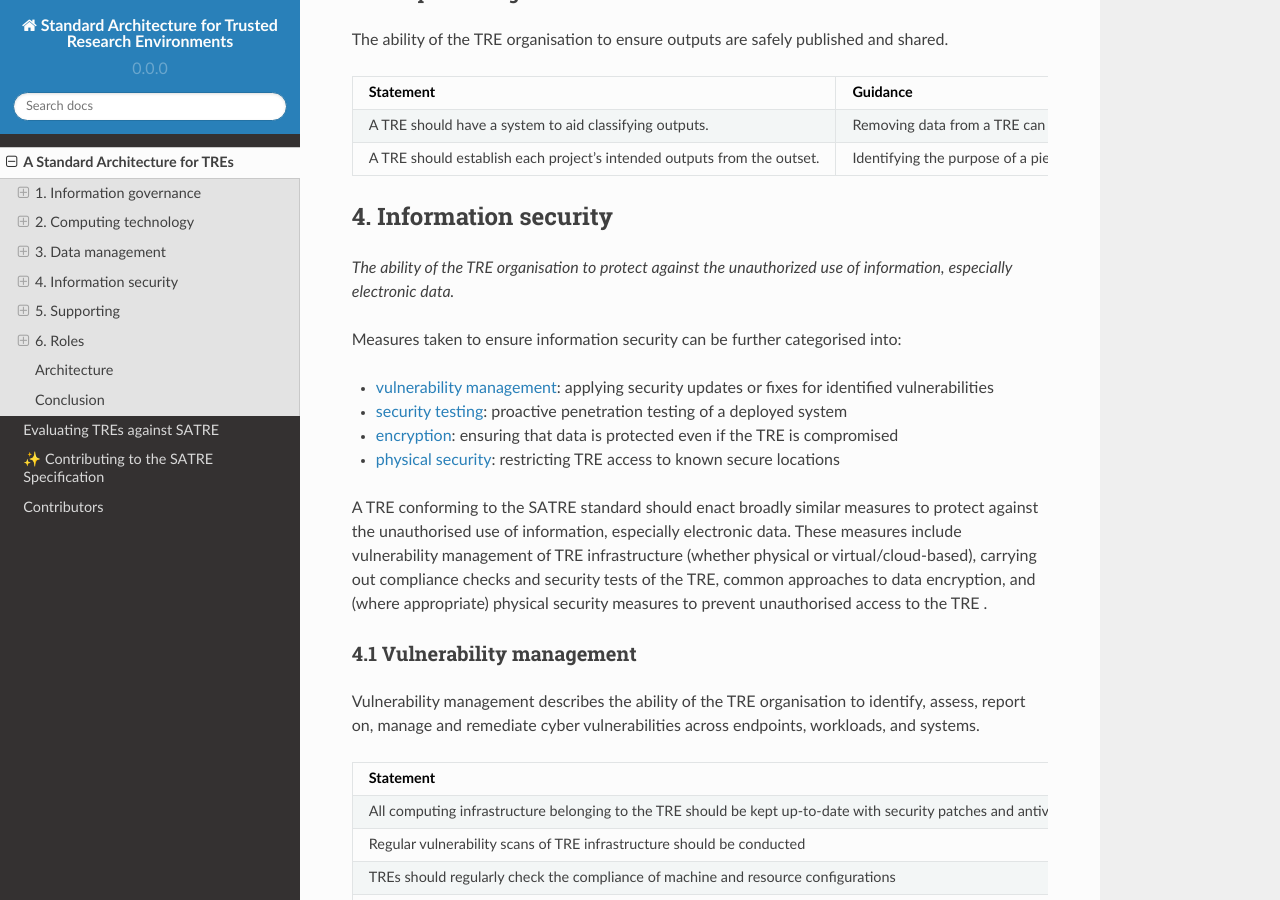
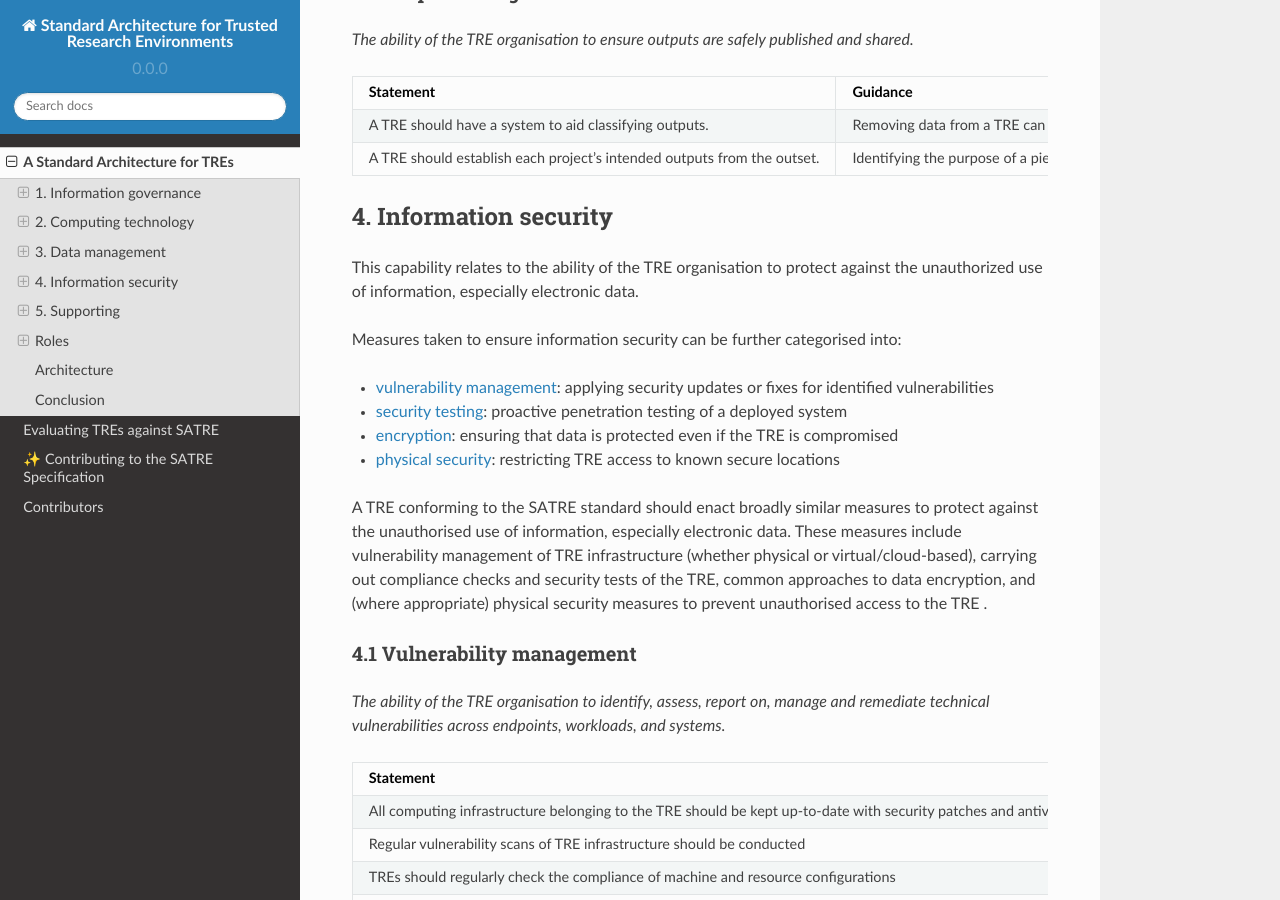
Before and after one commit to sa-tre/satre-specification, a Sphinx documentation site: the page built from docs/source/standard.md, in a window 1280 px wide and 900 px high, scrolled down 7562 px. Built offline with Sphinx 7.4.7 and the Read the Docs theme 2.0.0, drawn with Linux system fonts in a browser that asks for light colours; some of the changed text lies outside the part shown.

Commit message:
:recycle: Ensure that use of italics is standardised

````diff
--- a/docs/source/standard.md
+++ b/docs/source/standard.md
@@ -35,7 +35,7 @@ There might be good reasons why any particular TRE does not possess one or more
 
 ## 1. Information governance
 
-What the TRE organisation does to ensure information risk is measured and managed to an acceptable level.
+This capability concerns what the TRE organisation does to ensure information risk is measured and managed to an acceptable level.
 
 ### 1.1 Compliance, monitoring and reporting
 
@@ -57,7 +57,7 @@ _The ability of the TRE organisation to monitor compliance with internal and ext
 
 ### 1.2 Policy regulation and management
 
-_How an organsation determines what policies and regulations are required and ensures alignment to changes in requirements._
+_How the TRE organisation determines what policies and regulations are required and ensures alignment to changes in requirements._
 
 ```{list-table}
 :header-rows: 1
@@ -229,15 +229,15 @@ The ability of the TRE organisation to ensure that people with access to data ar
 
 ## 2. Computing technology
 
-What the TRE organisation does to manage systems for storing, retrieving, analysing and sending information.
+This capability concerns what the TRE organisation does to manage systems for storing, retrieving, analysing and sending information.
 
 ### 2.1 End user computing
 
-The ability of the TRE organisation to provide and manage devices, workspaces, interfaces and applications used by researchers to interact with underlying systems and data.
+_The ability of the TRE organisation to provide and manage devices, workspaces, interfaces and applications used by researchers to interact with underlying systems and data._
 
 #### 2.1.1 User interface
 
-The interfaces used for interacting with the TRE management system and the TRE workspace.
+_The interfaces used for interacting with the TRE management system and the TRE workspace._
 
 ```{list-table}
 :header-rows: 1
@@ -295,7 +294,7 @@ programming languages, IDEs, desktop applications etc.
 
 #### 2.1.3 Advanced or cluster computing
 
-The ability to run analyses requiring more compute resources, or more specialised hardware, than is present in the user's workspace.
+_The ability to run analyses requiring more compute resources, or more specialised hardware, than is present in the user's workspace._
 
 ```{list-table}
 :header-rows: 1
@@ -340,7 +336,7 @@ SQL, noSQL, etc.
 
 ### 2.2 Infrastructure analytics
 
-The ability of the TRE organisation to record and analyse data about the usage of the TRE.
+_The ability of the TRE organisation to record and analyse data about the usage of the TRE._
 
 ```{list-table}
 :header-rows: 1
@@ -362,7 +358,7 @@ The ability of the TRE organisation to record and analyse data about the usage o
 
 ### 2.3 Network management
 
-The ability of the TRE organisation to administer and secure network infrastructure using applications, tools and processes.
+_The ability of the TRE organisation to administer and secure network infrastructure using applications, tools and processes._
 
 ```{list-table}
 :header-rows: 1
@@ -388,7 +384,7 @@ The ability of the TRE organisation to administer and secure network infrastruct
 
 ### 2.4 Infrastructure lifecycle management
 
-The ability of the TRE organisation to manage necessary physical or virtual infrastructure.
+_The ability of the TRE organisation to manage necessary physical or virtual infrastructure._
 
 #### 2.4.1 Deployment management
 
@@ -504,11 +500,11 @@ _The ability of the TRE organisation to ensure all IT infrastructure, processes,
 
 ## 3. Data management
 
-The ability of the TRE organisation to manage data assets and ensure information remains secure.
+This capability concerns the ability of the TRE organisation to manage data assets and ensure information remains secure.
 
 ### 3.1 Data lifecycle management
 
-The ability of the TRE organisation to manage how and where data is stored, how it moves, changes and is removed.
+_The ability of the TRE organisation to manage how and where data is stored, how it moves, changes and is removed._
 
 ```{list-table}
 :header-rows: 1
@@ -557,7 +553,7 @@ The ability of the TRE organisation to manage how and where data is stored, how
 
 ### 3.2 Identity and access management
 
-The ability of the TRE organisation to ensure the right people (identities) can access the tools and data they need and no more.
+_The ability of the TRE organisation to ensure the right people (identities) can access the tools and data they need and no more._
 
 ```{list-table}
 :header-rows: 1
@@ -590,7 +586,7 @@ The ability of the TRE organisation to ensure the right people (identities) can
 
 ### 3.3 Output management
 
-The ability of the TRE organisation to ensure outputs are safely published and shared.
+_The ability of the TRE organisation to ensure outputs are safely published and shared._
 
 ```{list-table}
 :header-rows: 1
@@ -615,7 +611,7 @@ The ability of the TRE organisation to ensure outputs are safely published and s
 
 ## 4. Information security
 
-_The ability of the TRE organisation to protect against the unauthorized use of information, especially electronic data._
+This capability relates to the ability of the TRE organisation to protect against the unauthorized use of information, especially electronic data.
 
 Measures taken to ensure information security can be further categorised into:
 
@@ -631,7 +627,7 @@ These measures include vulnerability management of TRE infrastructure (whether p
 
 ### 4.1 Vulnerability management
 
-Vulnerability management describes the ability of the TRE organisation to identify, assess, report on, manage and remediate cyber vulnerabilities across endpoints, workloads, and systems.
+_The ability of the TRE organisation to identify, assess, report on, manage and remediate technical vulnerabilities across endpoints, workloads, and systems._
 
 ```{list-table}
 :header-rows: 1
@@ -658,7 +654,7 @@ Vulnerability management describes the ability of the TRE organisation to identi
 
 ### 4.2 Security testing
 
-Security testing enables the TRE organisation to gain assurance in the security of a TRE by testing or attempting to breach some or all of that system's security.
+_Security testing enables the TRE organisation to gain assurance in the security of a TRE by testing or attempting to breach some or all of that system's security._
 
 ```{list-table}
 :header-rows: 1
@@ -717,7 +713,8 @@ Here we define 'project' data as the data brought in for work which is very like
 
 ### 4.4 Physical security
 
-The ability of the TRE organisation to manage and protect physical assets from unauthorised access, damage or destruction.
+_The ability of the TRE organisation to manage and protect physical assets from unauthorised access, damage or destruction._
+
 Physical security controls can provide TREs using highly sensitive data an extra layer of security, even if technical controls are already in place for less sensitive data:
 
 ```{list-table}
@@ -741,7 +738,7 @@ Physical security controls can provide TREs using highly sensitive data an extra
 
 ### 5.1 Legal
 
-The ability of the TRE organisation to access suitable and timely legal advice.
+_The ability of the TRE organisation to access suitable and timely legal advice._
 
 <!-- Specific requirements? _e.g._ Article 32 of the GDPR requires organisations to regularly test and evaluate the effectiveness of the technical and organisational measures employed to protect personal data, and penetration testing is an effective way of assessing your technical defences. -->
 
@@ -759,7 +756,7 @@ The ability of the TRE organisation to access suitable and timely legal advice.
 
 ### 5.2 Relationship management
 
-The ability of the TRE organisation to maintain engagement with its customers, stakeholders and other interested parties.
+_The ability of the TRE organisation to maintain engagement with its customers, stakeholders and other interested parties._
 
 ```{list-table}
 :header-rows: 1
@@ -775,7 +772,7 @@ The ability of the TRE organisation to maintain engagement with its customers, s
 
 ### 5.3 Other
 
-The ability of the TRE organisation to access other supporting capabilities such as financial or business continuity.
+_The ability of the TRE organisation to access other supporting capabilities such as financial or business continuity._
 
 ```{list-table}
 :header-rows: 1
@@ -791,13 +788,13 @@ The ability of the TRE organisation to access other supporting capabilities such
 
 (standard_capability_roles)=
 
-## 6. Roles
+## Roles
 
 A TRE conforming to the SATRE standard should provide a broadly similar experience for stakeholders operating in each of these defined roles.
 There is not necessarily a one-to-one mapping between roles and people.
 One person can have multiple roles.
 
-### 6.1 TRE users
+### TRE users
 
 The researchers working on projects that involve logging into a TRE to access data.
 
@@ -815,7 +812,7 @@ The researchers working on projects that involve logging into a TRE to access da
   -
 ```
 
-### 6.2 TRE administration roles
+### TRE administration roles
 
 The IT and related professionals who will be responsible for deploying and managing instances of a TRE conforming to the SATRE standard.
 These roles cover managing TRE computing infrastructure, but also administering the TRE itself (_e.g._ managing users and projects).
@@ -834,7 +831,7 @@ These roles cover managing TRE computing infrastructure, but also administering
   -
 ```
 
-### 6.3 TRE developer roles
+### TRE developer roles
 
 The software engineers responsible for developing and maintaining TRE software, including adding functionality, bug fixes and general maintenance.
 
@@ -852,7 +849,7 @@ The software engineers responsible for developing and maintaining TRE software,
   -
 ```
 
-### 6.4 TRE governance roles
+### TRE governance roles
 
 Roles that uphold the governance of TREs.
 Such governance responsibilities typically involve establishing policies and procedures to ensure the responsible use of data, protecting the privacy and confidentiality of research participants, and promoting transparency and accountability in research activities.
````
Also changed, not shown: other parts of docs/source/standard.md (+10 -14 lines).
